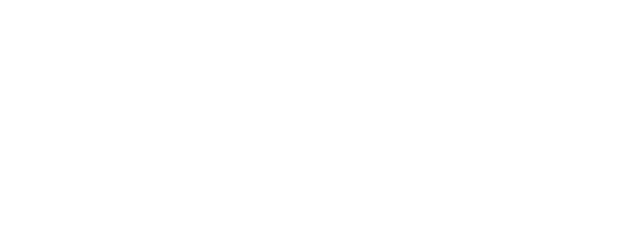
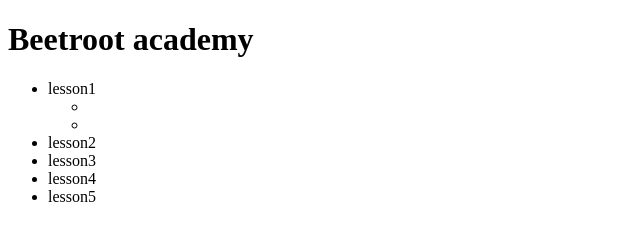
Before and after one commit to kpweby/beetroot, a plain HTML site: page index.html in a window 1280 px wide. Shown: the whole page, without its empty margins (0-640 px from the left). Drawn offline with Linux system fonts and the light colour scheme.

Commit message:
Update index.html

```diff
--- a/index.html
+++ b/index.html
@@ -7,6 +7,20 @@
     <title>Forms</title>
   </head>
   <body>
-    <h1></h1>
+    <h1>Beetroot academy</h1>
+    <a href="https://kpweby.github.io/beetroot/"></a>
+    <ul>
+      <li>
+        lesson1 <a href="https://github.com/kpweby/beetroot/tree/master/l2"></a>
+        <ul>
+          <li></li>
+          <li></li>
+        </ul>
+      </li>
+      <li>lesson2</li>
+      <li>lesson3</li>
+      <li>lesson4</li>
+      <li>lesson5</li>
+    </ul>
   </body>
 </html>
```
